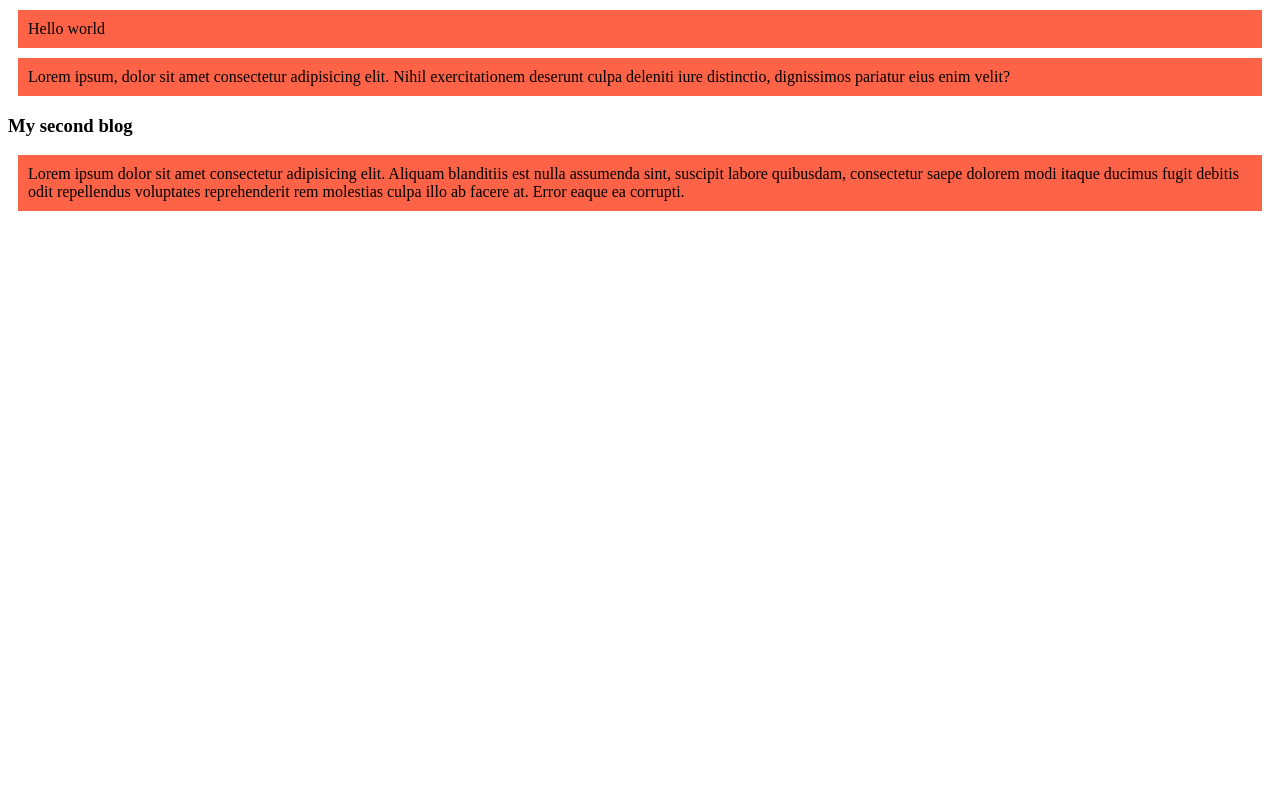
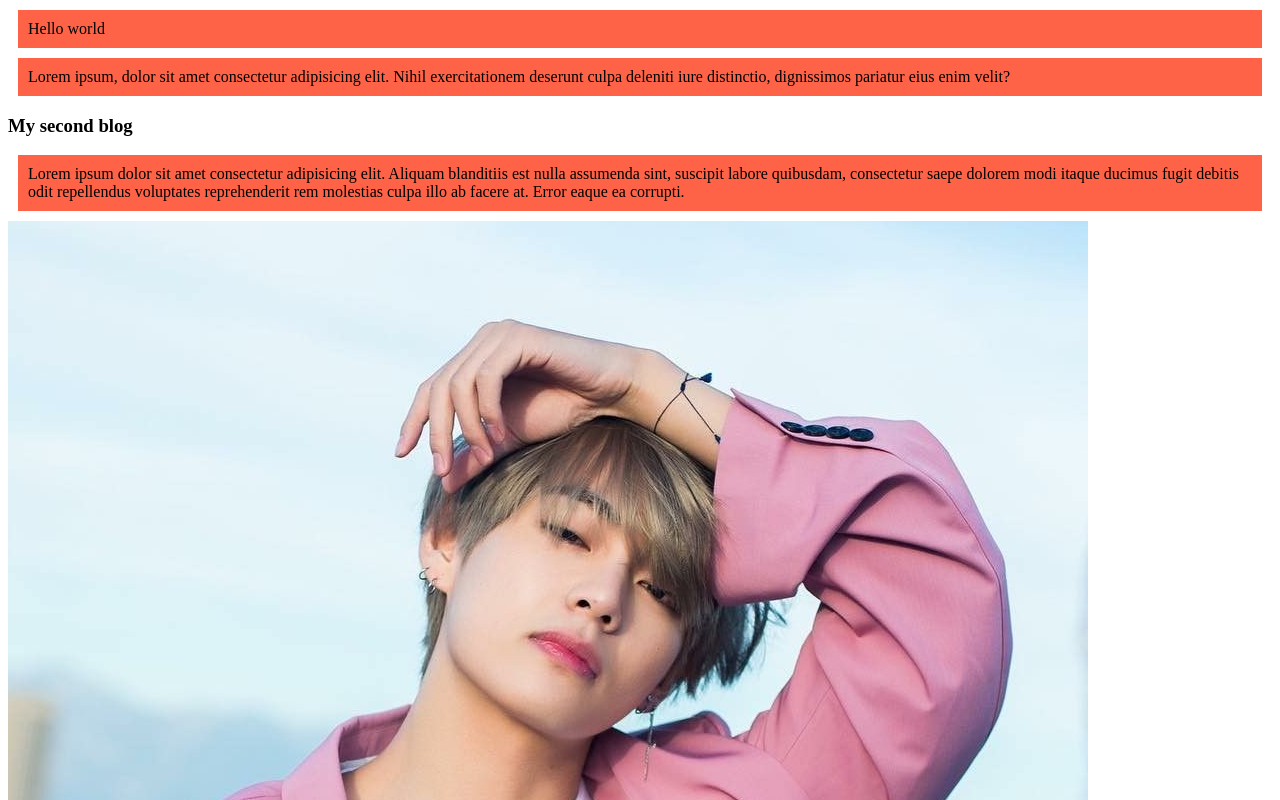
Before and after one commit to 96mdjanealam/my-first-github-repo, a plain HTML site: page index.html in a window 1280 px wide. Shown: the top 800 px of the page. Drawn offline with Linux system fonts and the light colour scheme.

Commit message:
added kim

```diff
--- a/index.html
+++ b/index.html
@@ -21,6 +21,9 @@
             suscipit labore quibusdam, consectetur saepe dolorem modi itaque ducimus fugit debitis odit repellendus
             voluptates reprehenderit rem molestias culpa illo ab facere at. Error eaque ea corrupti.</p>
     </div>
+    <div>
+        <img src="images/kim.jpg" alt="bts kim">
+    </div>
 </body>
 
 </html>
```
Also changed, not shown: images/kim.jpg (added).
